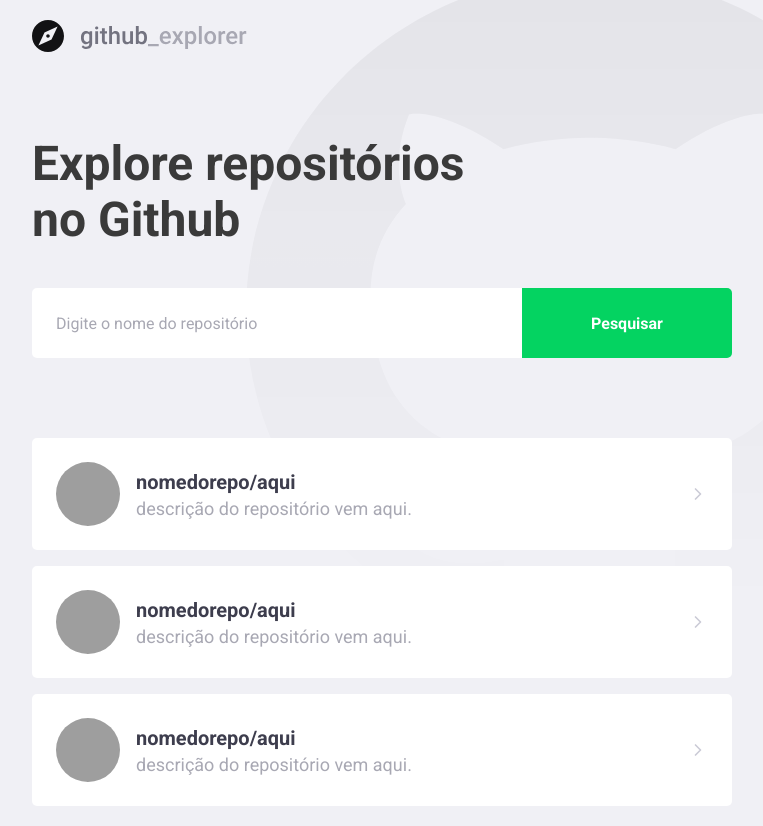
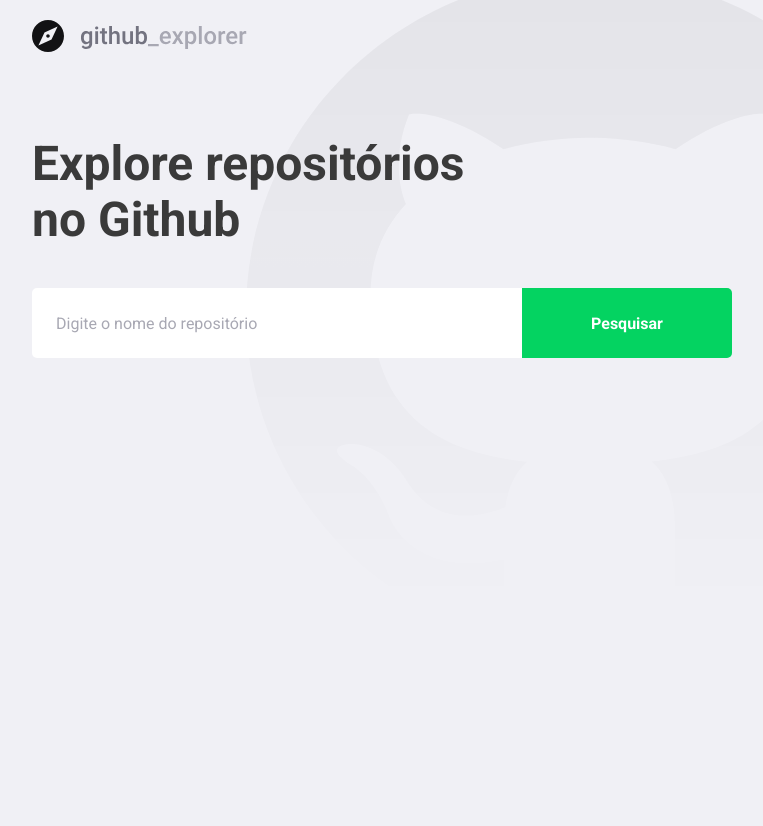
Before and after one commit to Hechprad/GoStack-ReactJS-Level-03, a React (Create React App) app: page / in a window 1280 px wide. Shown: the whole page, without its empty margins (168-931 px from the left). After the commit the page ends 800 px from the top, so only its background shows below. Built offline with nearby package versions, Linux system fonts and the light colour scheme; grey boxes are pictures that could not be loaded.

Commit message:
[develop] - get connection to github api with axios

```diff
--- a/package.json
+++ b/package.json
@@ -10,6 +10,7 @@
     "@types/node": "^12.0.0",
     "@types/react": "^16.9.0",
     "@types/react-dom": "^16.9.0",
+    "axios": "^0.19.2",
     "polished": "^3.6.3",
     "react": "^16.13.1",
     "react-dom": "^16.13.1",
--- a/src/pages/Dashboard/index.tsx
+++ b/src/pages/Dashboard/index.tsx
@@ -1,55 +1,64 @@
-import React from 'react';
+import React, { useState, FormEvent } from 'react';
 import { FiChevronRight } from 'react-icons/fi';
+import api from '../../services/api';
 
 import logoImg from '../../assets/logo.svg';
 
 import { Form, Repositories, Title } from './styles';
 
+interface Repository {
+  full_name: string;
+  description: string;
+  owner: {
+    login: string;
+    avatar_url: string;
+  };
+}
+
 const Dashboard: React.FC = () => {
+  const [newRepo, setNewRepo] = useState('');
+  const [repositories, setRepositories] = useState<Repository[]>([]);
+
+  const handleAddRepository = async (
+    event: FormEvent<HTMLFormElement>,
+  ): Promise<void> => {
+    event.preventDefault();
+    const response = await api.get<Repository>(`repos/${newRepo}`);
+
+    const repository = response.data;
+
+    setRepositories([...repositories, repository]);
+    setNewRepo('');
+  };
+
   return (
     <>
       <img src={logoImg} alt="Github Explorer" />
       <Title>Explore repositórios no Github</Title>
 
-      <Form action="">
-        <input placeholder="Digite o nome do repositório" />
+      <Form onSubmit={handleAddRepository}>
+        <input
+          value={newRepo}
+          onChange={(e) => setNewRepo(e.target.value)}
+          placeholder="Digite o nome do repositório"
+        />
         <button type="submit">Pesquisar</button>
       </Form>
 
       <Repositories>
-        <a href="teste">
+        {repositories.map((repository) => (
+          <a key={repository.full_name} href="teste">
             <img
-            src="https://avatars2.githubusercontent.com/u/16767311?s=460&u=9c2b185ad32160ab449dccbca7cdfc94d72a8e2b&v=4"
-            alt="Jorge Hecherat"
+              src={repository.owner.avatar_url}
+              alt={repository.owner.login}
             />
             <div>
-            <strong>nomedorepo/aqui</strong>
-            <p>descrição do repositório vem aqui.</p>
+              <strong>{repository.full_name}</strong>
+              <p>{repository.description}</p>
             </div>
             <FiChevronRight size={20} />
           </a>
-        <a href="teste">
-          <img
-            src="https://avatars2.githubusercontent.com/u/16767311?s=460&u=9c2b185ad32160ab449dccbca7cdfc94d72a8e2b&v=4"
-            alt="Jorge Hecherat"
-          />
-          <div>
-            <strong>nomedorepo/aqui</strong>
-            <p>descrição do repositório vem aqui.</p>
-          </div>
-          <FiChevronRight size={20} />
-        </a>
-        <a href="teste">
-          <img
-            src="https://avatars2.githubusercontent.com/u/16767311?s=460&u=9c2b185ad32160ab449dccbca7cdfc94d72a8e2b&v=4"
-            alt="Jorge Hecherat"
-          />
-          <div>
-            <strong>nomedorepo/aqui</strong>
-            <p>descrição do repositório vem aqui.</p>
-          </div>
-          <FiChevronRight size={20} />
-        </a>
+        ))}
       </Repositories>
     </>
   );
--- a/src/pages/Dashboard/styles.ts
+++ b/src/pages/Dashboard/styles.ts
@@ -65,7 +65,8 @@
     }
 
     div {
-      margin-left: 16px;
+      margin: 0 16px;
+      flex: 1;
 
       strong {
         font-size: 20px;
--- /dev/null
+++ b/src/services/api.ts
@@ -0,0 +1,7 @@
+import axios from 'axios';
+
+const api = axios.create({
+  baseURL: 'https://api.github.com',
+});
+
+export default api;
```
Also changed, not shown: .eslintrc.json, 1 other file (tests, documents, lock files or other folders). Lines whose indentation alone changed are shown as unchanged.
